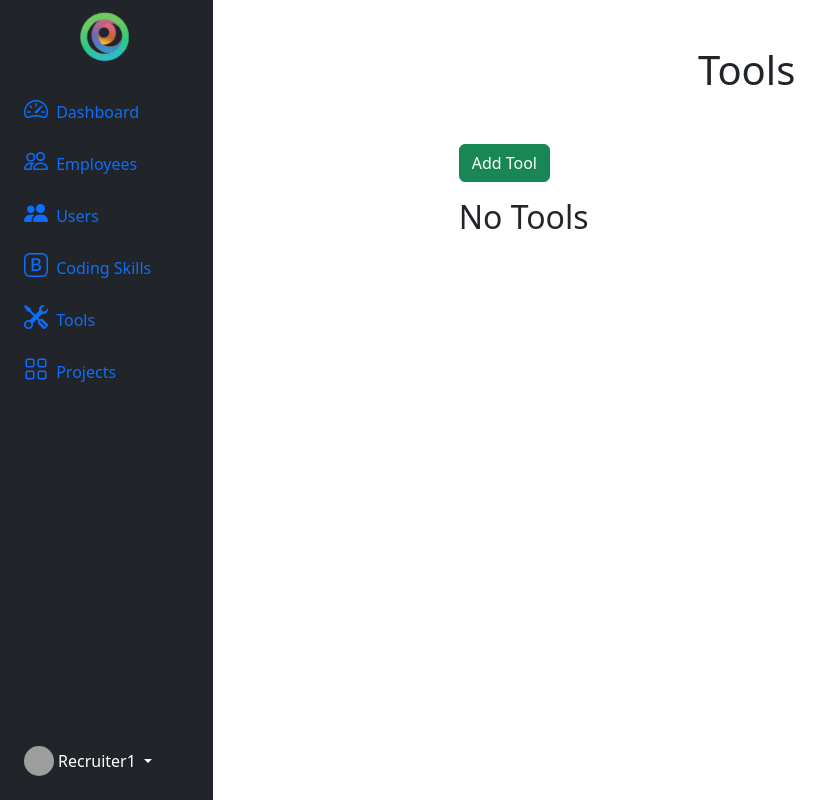
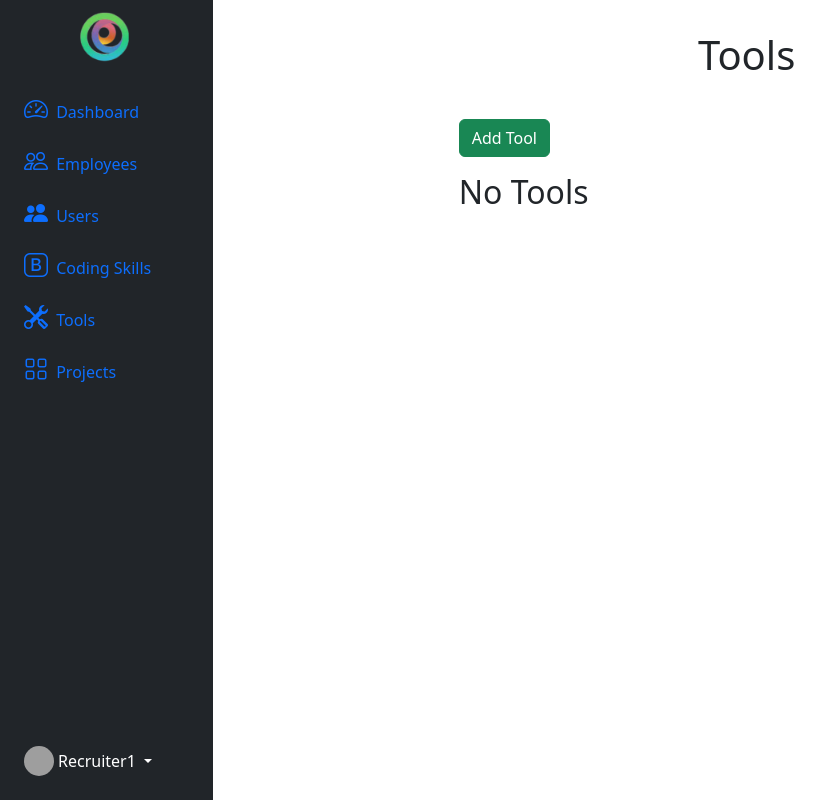
Before and after one commit to shravanjp/ResumeWorks, a Django app: page /tools/ in a window 1280 px wide. Shown: the whole page, without its empty margins (0-833 px from the left). Run offline with Django 4.2, Linux system fonts and the light colour scheme; the visitor is signed in with stand-in values (Sample User, id 1); data that the repository does not hold is empty; grey boxes are pictures that could not be loaded.

Commit message:
style changes

```diff
--- a/resume_works/templates/resume_generator/coding_skill/coding_skills_list.html
+++ b/resume_works/templates/resume_generator/coding_skill/coding_skills_list.html
@@ -5,8 +5,8 @@
 <style>
   h1 {
     text-align: center;
-    margin-top: 30px;
-    margin-bottom: 50px;
+    margin-top: 15px;
+    margin-bottom: 40px;
   }
 
   .container {
--- a/resume_works/templates/resume_generator/tool/tools_list.html
+++ b/resume_works/templates/resume_generator/tool/tools_list.html
@@ -4,8 +4,8 @@
 <style>
     h1 {
         text-align: center;
-        margin-top: 30px;
-        margin-bottom: 50px;
+        margin-top: 15px;
+        margin-bottom: 40px;
     }
 
     .container {
```
